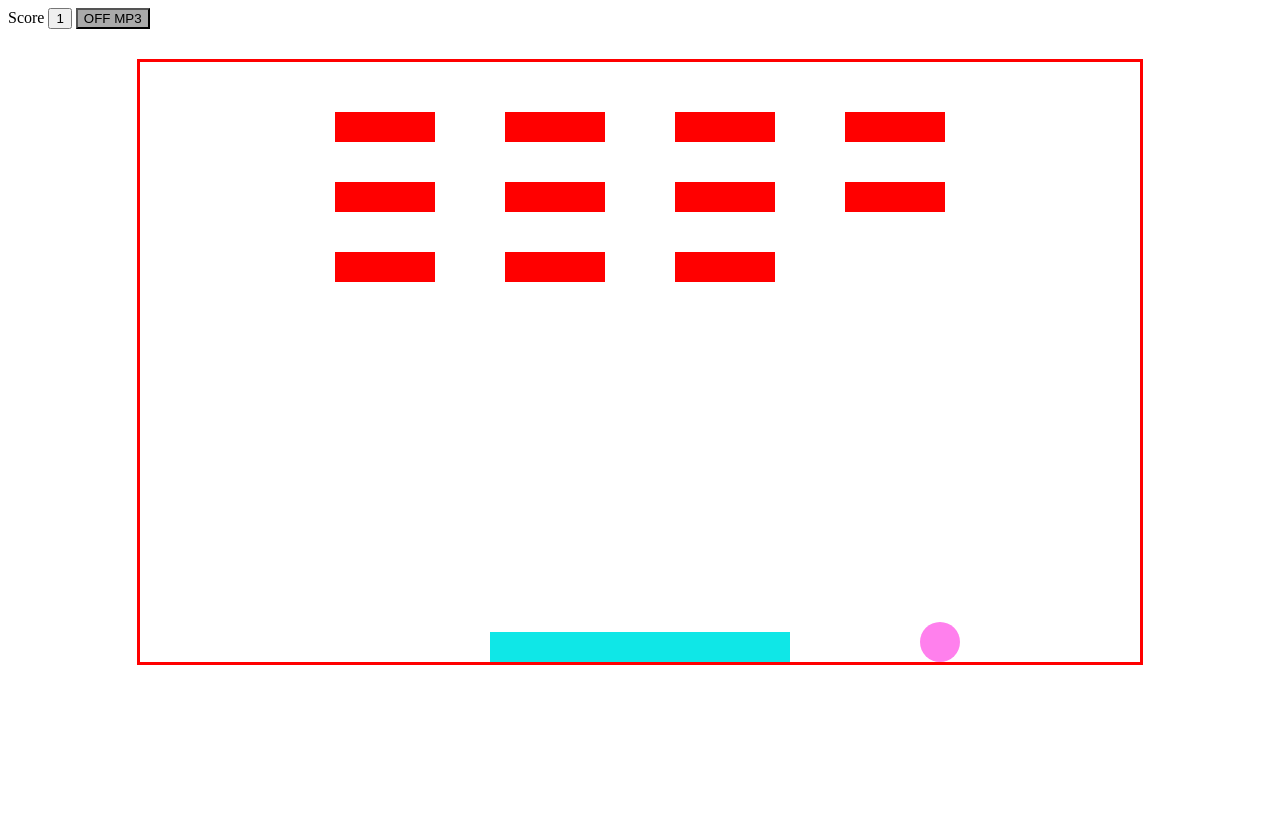
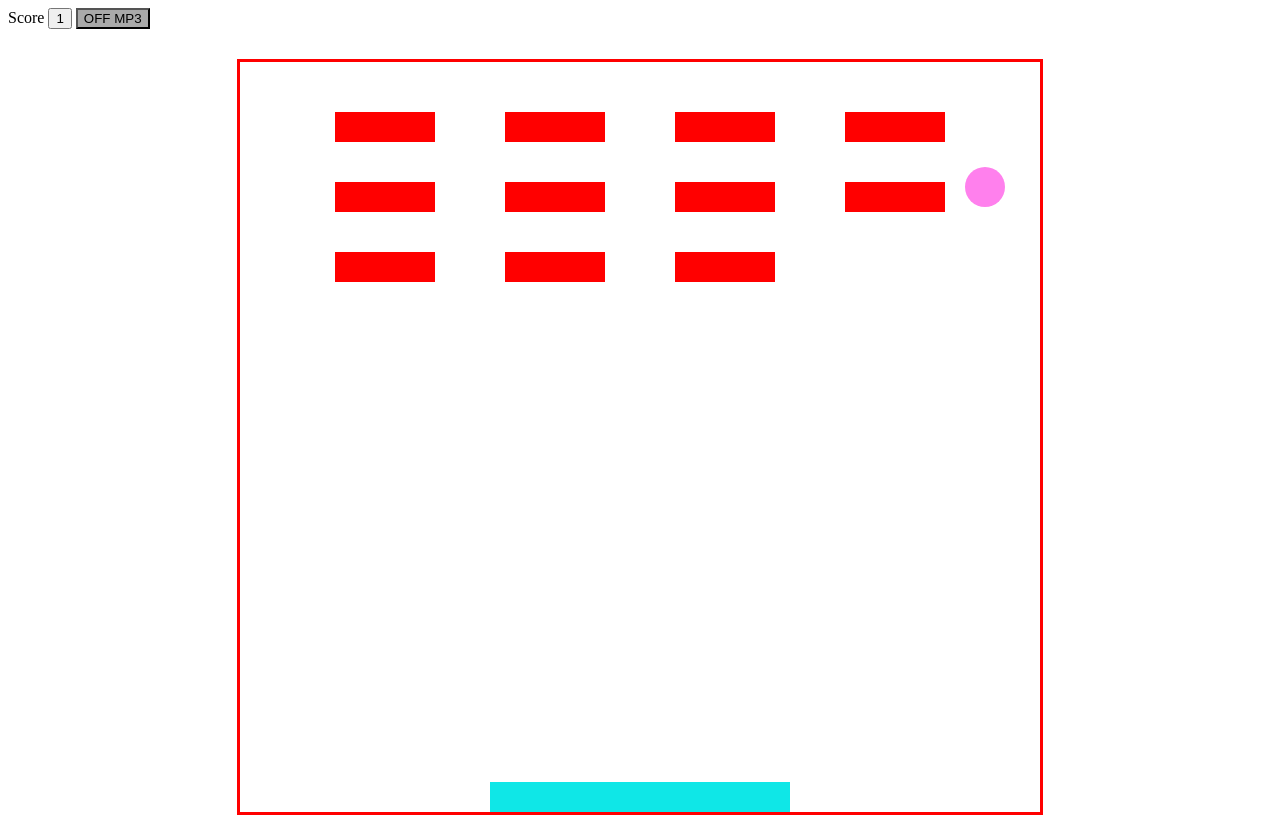
Before and after one commit to DuyTran3e0611/MD1_Game_Ball_Brick, a plain HTML site: page index.html in a window 1280 px wide. Before the commit the page ends 800 px from the top, so only its background shows below. Drawn offline with Linux system fonts and the light colour scheme.

Commit message:
chinh sua giao dien

```diff
--- a/index.html
+++ b/index.html
@@ -26,7 +26,7 @@
 <button id="mp3" onclick="onOffNhacNen()" style="background-color: darkgray">OFF MP3</button>
 
 
-<canvas id="myCanvas" width="1000" height="600" style="border: solid red"></canvas>
+<canvas id="myCanvas" width="800" height="750" style="border: solid red"></canvas>
 
 <script>
 
```
